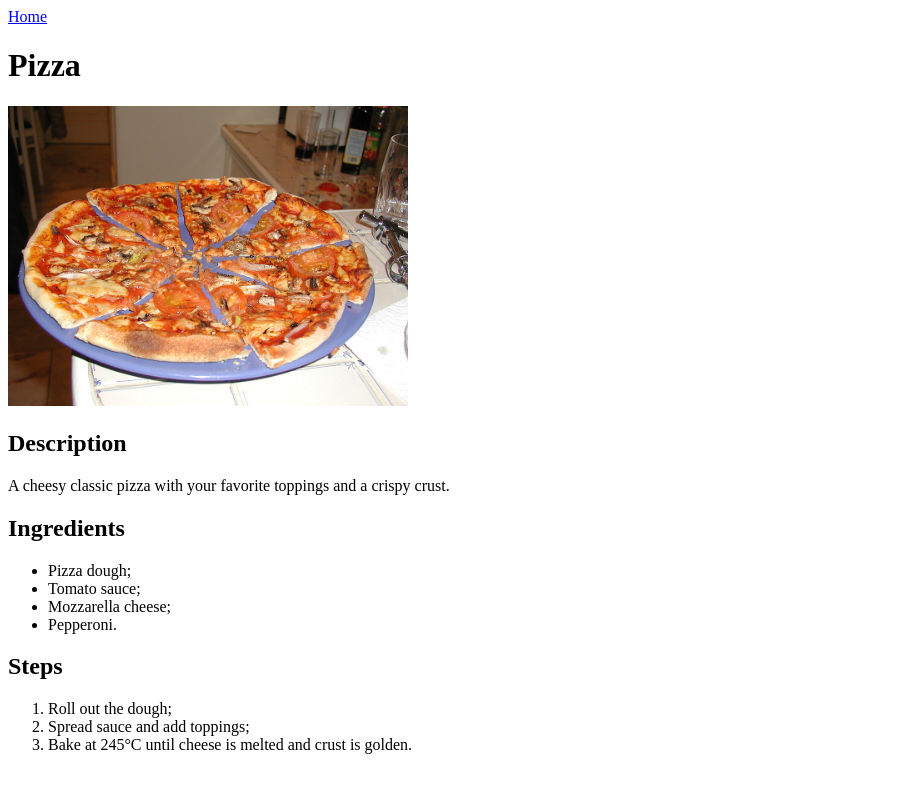
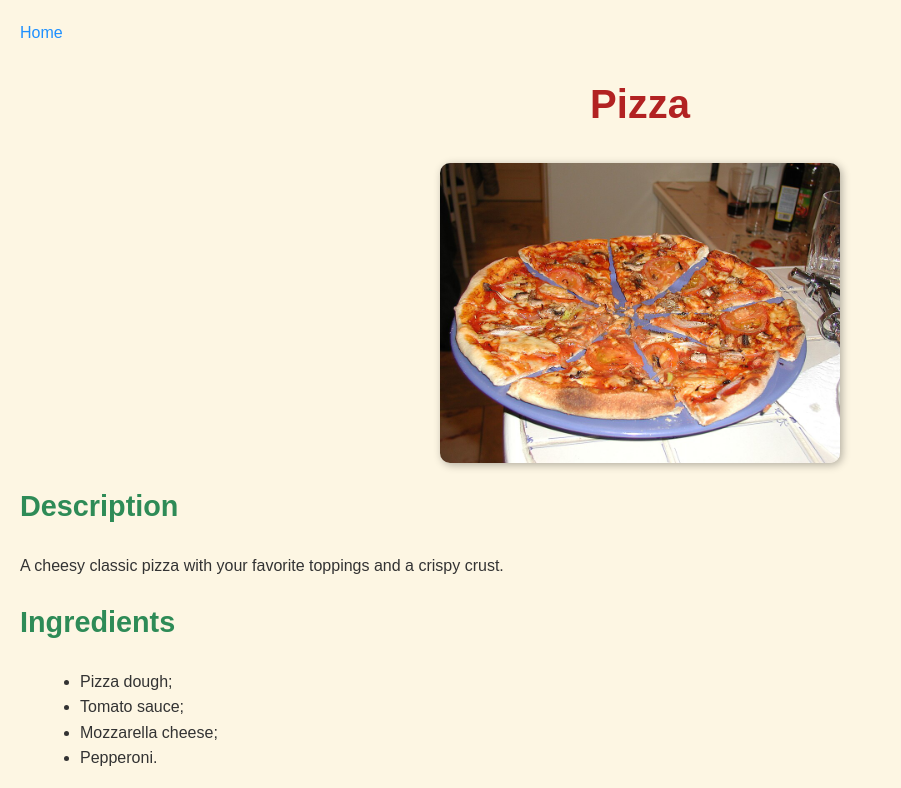
Before and after one commit to dzenardas/odin-recipes, a plain HTML site: page recipes/pizza.html in a window 1280 px wide. Shown: the top 788 px of the page, without its empty margins (0-901 px from the left). Drawn offline with Linux system fonts and the light colour scheme.

Commit message:
Add style.css

```diff
--- a/recipes/pizza.html
+++ b/recipes/pizza.html
@@ -4,6 +4,7 @@
   <meta charset="UTF-8">
   <meta name="viewport" content="width=device-width, initial-scale=1.0">
   <title>Pizza</title>
+  <link rel="stylesheet" href="../style.css">
 </head>
 <body>
   <a href="../index.html">Home</a>
--- /dev/null
+++ b/style.css
@@ -0,0 +1,60 @@
+/* Title */
+#title {
+  background-color: red;
+  font-size: 2.5rem;
+  text-align: center;
+}
+
+/* Alert */
+.alert-text {
+  color: red;
+  margin-top: 20px;
+}
+
+/* Page styles */
+body {
+  font-family: Arial;
+  background-color: #fdf6e3;
+  color: #333;
+  line-height: 1.6;
+  margin: 20px;
+  padding: 0;
+}
+
+/* Headings */
+h1 {
+  color: #b22222;
+  font-size: 2.5rem;
+  text-align: center;
+}
+
+h2 {
+  color: #2e8b57;
+  font-size: 1.8rem;
+  margin-top: 20px;
+}
+
+/* Links */
+a {
+  color: #1e90ff;
+  text-decoration: none;
+}
+
+a:hover {
+  text-decoration: underline;
+  color:#2e8b57
+}
+
+/* Lists */
+ul, ol {
+  margin-left: 20px;
+}
+
+/* Images */
+img {
+  display: block;
+  margin: 10px auto;
+  max-width: 100%;
+  border-radius: 10px;
+  box-shadow: 2px 2px 8px rgba(0,0,0,0.3);
+}
```
Also changed, not shown: index.html (+4 -1 lines), recipes/lasagna.html (+1 -0 lines), recipes/salad.html (+1 -0 lines).
